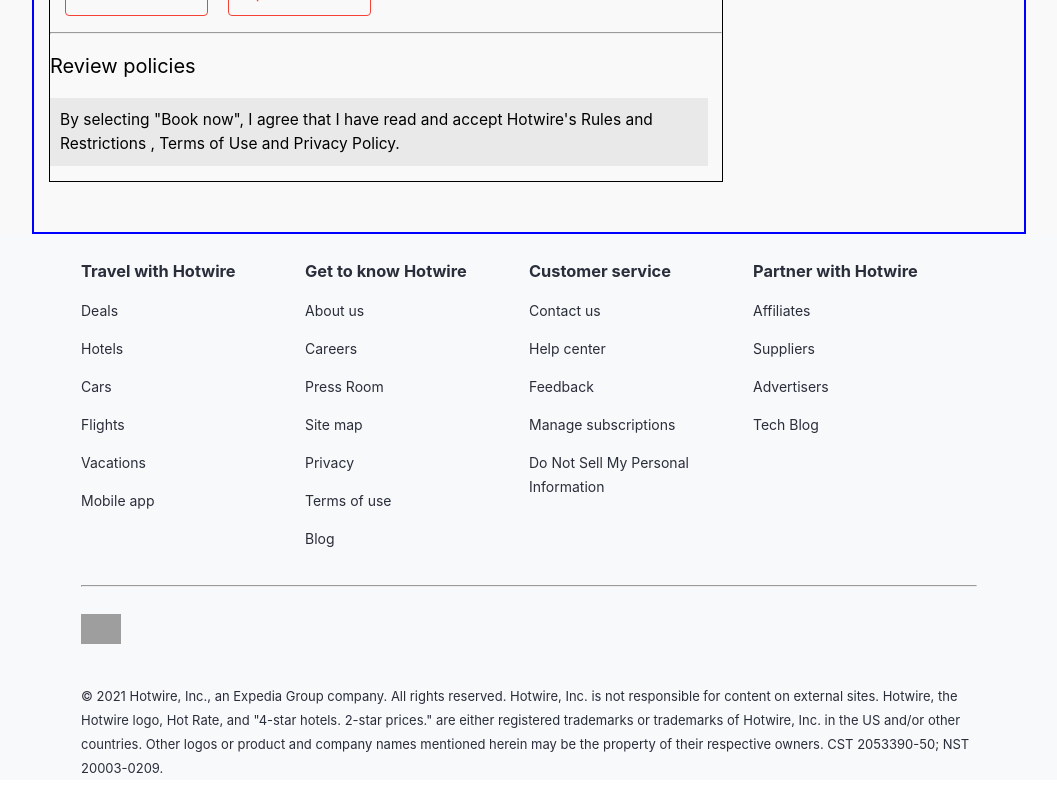
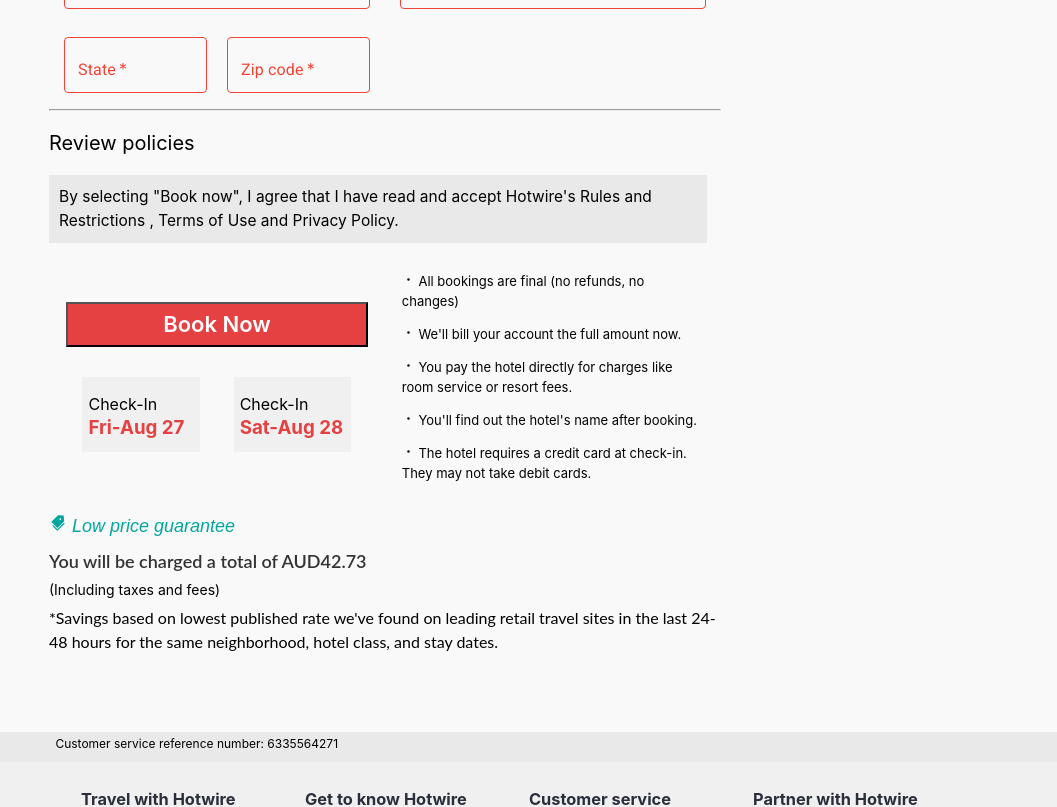
Before and after one commit to pallav1998/hotwire_clone, a React (Create React App) app: page /payment in a window 1280 px wide. Shown: the part 1080-1887 px from the top of the page, without its empty margins (111-1168 px from the left). Built offline with nearby package versions, Linux system fonts and the light colour scheme; grey boxes are pictures that could not be loaded.

Commit message:
Payment Page

```diff
--- a/src/Components/Landingpage/LandingPage.jsx
+++ b/src/Components/Landingpage/LandingPage.jsx
@@ -115,7 +115,7 @@
                         style={{
                           border: "none",
                           background: "none",
-                          "font-size": "20px",
+                          fontSize: "20px",
                           outline: "none",
                           marginLeft: "20px",
                           marginTop: "5px",
@@ -155,7 +155,7 @@
                         style={{
                           border: "none",
                           background: "none",
-                          "font-size": "20px",
+                          fontSize: "20px",
                           outline: "none",
                           marginLeft: "20px",
                           marginTop: "5px",
@@ -190,7 +190,7 @@
                         style={{
                           border: "none",
                           background: "none",
-                          "font-size": "20px",
+                          fontSize: "20px",
                           outline: "none",
                           marginLeft: "20px",
                           marginTop: "5px",
@@ -231,7 +231,7 @@
                         style={{
                           border: "none",
                           background: "none",
-                          "font-size": "20px",
+                          fontSize: "20px",
                           outline: "none",
                           marginLeft: "20px",
                           marginTop: "5px",
@@ -265,7 +265,7 @@
                         style={{
                           border: "none",
                           background: "none",
-                          "font-size": "20px",
+                          fontSize: "20px",
                           outline: "none",
                           marginLeft: "20px",
                           marginTop: "5px",
@@ -291,7 +291,7 @@
                         style={{
                           border: "none",
                           background: "none",
-                          "font-size": "20px",
+                          fontSize: "20px",
                           outline: "none",
                           marginLeft: "20px",
                           marginTop: "5px",
@@ -313,7 +313,7 @@
                     name="checkout"
                     value={checkout}
                     onChange={(e) => onInputchange(e)}
-                  />{" "}
+                  />
                   <br /> <br />
                   <label>Passengers</label>
                   <div className={styles.input}>
@@ -330,7 +330,7 @@
                         style={{
                           border: "none",
                           background: "none",
-                          "font-size": "20px",
+                          fontSize: "20px",
                           outline: "none",
                           marginLeft: "20px",
                           marginTop: "5px",
@@ -364,7 +364,7 @@
                         style={{
                           border: "none",
                           background: "none",
-                          "font-size": "20px",
+                          fontSize: "20px",
                           outline: "none",
                           marginLeft: "20px",
                           marginTop: "5px",
@@ -390,7 +390,7 @@
                         style={{
                           border: "none",
                           background: "none",
-                          "font-size": "20px",
+                          fontSize: "20px",
                           outline: "none",
                           marginLeft: "20px",
                           marginTop: "5px",
@@ -443,7 +443,7 @@
                         style={{
                           border: "none",
                           background: "none",
-                          "font-size": "20px",
+                          fontSize: "20px",
                           outline: "none",
                           marginLeft: "20px",
                           marginTop: "5px",
--- a/src/Components/Landingpage/LandingPage.module.css
+++ b/src/Components/Landingpage/LandingPage.module.css
@@ -245,13 +245,12 @@
 .footer > div {
   width: 25%;
   font-size: 14px;
-
   color: #2a2e3b;
 }
 .footerFirst {
   width: 100%;
   margin: 0 auto;
-  background: #f8f9fa;
+  background: #f0f0f0;
   font-size: 14px;
   z-index: 20;
   color: #2a2e3b;
@@ -267,6 +266,7 @@
 }
 .footer > div > p {
   margin-top: 5px;
+  line-height: 10px;
 }
 .footer > div > h3 {
   margin-top: 25px;
--- a/src/Components/Payment/Payment.jsx
+++ b/src/Components/Payment/Payment.jsx
@@ -1,6 +1,8 @@
 import { Box, TextField } from "@material-ui/core";
 import { useStyles } from "./PaymentStyles";
 import { FaUser, FaLock } from "react-icons/fa";
+import { BsDot } from "react-icons/bs";
+import { AiFillTags } from "react-icons/ai";
 
 export const Payment = () => {
   const styles = useStyles();
@@ -177,7 +179,7 @@
             </Box>
           </Box>
           <hr />
-          <Box>
+          <Box className={styles.ReviewPolicies}>
             <p style={{ fontSize: "20px" }}>Review policies</p>
             <p
               style={{
@@ -191,10 +193,59 @@
               Hotwire's Rules and Restrictions , Terms of Use and Privacy
               Policy.
             </p>
+            <Box>
+              <Box>
+                <button>Book Now</button>
+                <div>
+                  <div>
+                    <p>Check-In</p>
+                    <h3>Fri-Aug 27</h3>
+                  </div>
+                  <div>
+                    <p>Check-In</p>
+                    <h3>Sat-Aug 28</h3>
+                  </div>
+                </div>
+              </Box>
+              <Box>
+                <p>
+                  <BsDot /> All bookings are final (no refunds, no changes)
+                </p>
+                <p>
+                  <BsDot /> We'll bill your account the full amount now.
+                </p>
+                <p>
+                  <BsDot /> You pay the hotel directly for charges like room
+                  service or resort fees.
+                </p>
+                <p>
+                  <BsDot /> You'll find out the hotel's name after booking.
+                </p>
+                <p>
+                  <BsDot /> The hotel requires a credit card at check-in. They
+                  may not take debit cards.
+                </p>
+              </Box>
+            </Box>
+            <Box>
+              <p>
+                <AiFillTags /> Low price guarantee
+              </p>
+              <h4>You will be charged a total of AUD42.73</h4>
+              <p>(Including taxes and fees)</p>
+              <p>
+                *Savings based on lowest published rate we've found on leading
+                retail travel sites in the last 24-48 hours for the same
+                neighborhood, hotel class, and stay dates.
+              </p>
+            </Box>
           </Box>
         </Box>
         <Box className={styles.box2}></Box>
       </Box>
+      <Box className={styles.RefNo}>
+        <p>Customer service reference number: 6335564271</p>
+      </Box>
     </Box>
   );
 };
--- a/src/Components/Payment/PaymentStyles.jsx
+++ b/src/Components/Payment/PaymentStyles.jsx
@@ -12,14 +12,15 @@
     display: "flex",
     width: "75%",
     margin: "auto",
+    marginTop: "80px",
     padding: "50px 15px",
-    border: "2px solid blue",
+    // border: "2px solid blue",
     // height: "1000px",
   },
   box1: {
     width: "70%",
     marginRight: "2%",
-    border: "1px solid black",
+    // border: "1px solid black",
     // height: "1000px",
   },
   travelerInfo: {
@@ -77,11 +78,96 @@
     },
   },
 
+  ReviewPolicies: {
+    // border: "1px solid black",
+
+    "&>div:nth-child(3)": {
+      // border: "1px solid black",
+      display: "flex",
+    },
+    "&>div>div": {
+      width: "45%",
+      lineHeight: "0",
+      margin: "auto",
+    },
+    "&>div>div>p": {
+      lineHeight: "20px",
+      fontSize: "13px",
+    },
+    "&>div>div>button": {
+      fontSize: "22px",
+      backgroundColor: "#e64142",
+      color: "white",
+      marginBottom: "30px",
+      width: "100%",
+      height: "45px",
+      alignItems: "center",
+      fontWeight: "600",
+    },
+    "&>div>div>div": {
+      display: "flex",
+      textAlign: "center",
+    },
+    "&>div>div>div>div": {
+      textAlign: "left",
+      // border: "1px solid black",
+      margin: "auto",
+      backgroundColor: "#f0f0f0",
+      width: "35%",
+      padding: "6px",
+    },
+    "&>div>div>div>div>h3": {
+      color: "#e64142",
+      lineHeight: "0",
+    },
+    "&>div>div>div>div>p": {
+      lineHeight: "10px",
+    },
+
+    "&>div:nth-child(4)": {
+      // border: "1px solid black",
+    },
+    "&>div>p:nth-child(1)": {
+      fontStyle: "italic",
+      color: "#02a69e",
+      fontSize: "18px",
+      fontFamily: "MissionGothic,sans-serif",
+      lineHeight: "0",
+    },
+    "&>div>h4": {
+      fontSize: "18px",
+      fontFamily: "Lato,sans-serif",
+      lineHeight: "10px",
+      color: "#333",
+      fontWeight: "600",
+    },
+    "&>div>p:nth-child(3)": {
+      fontSize: "14px",
+      lineHeight: "0",
+    },
+    "&>div>p:nth-child(4)": {
+      fontSize: "16px",
+      fontFamily: "Lato,sans-serif",
+    },
+  },
+
   box2: {
     width: "22%",
     border: "1px solid black",
     height: "600px",
     position: "fixed",
-    left: "66%",
+    left: "67%",
+  },
+
+  RefNo: {
+    backgroundColor: "#e9e9e9",
+    width: "100vw",
+    height: "30px",
+    fontSize: "12px",
+    lineHeight: "16px",
+
+    "&>p": {
+      marginLeft:"13%"
+    }
   },
 });
```
Also changed, not shown: src/Components/NavBar/NavBar.jsx (+0 -7 lines), src/Components/NavBar/SignUp.jsx (+0 -10 lines).
